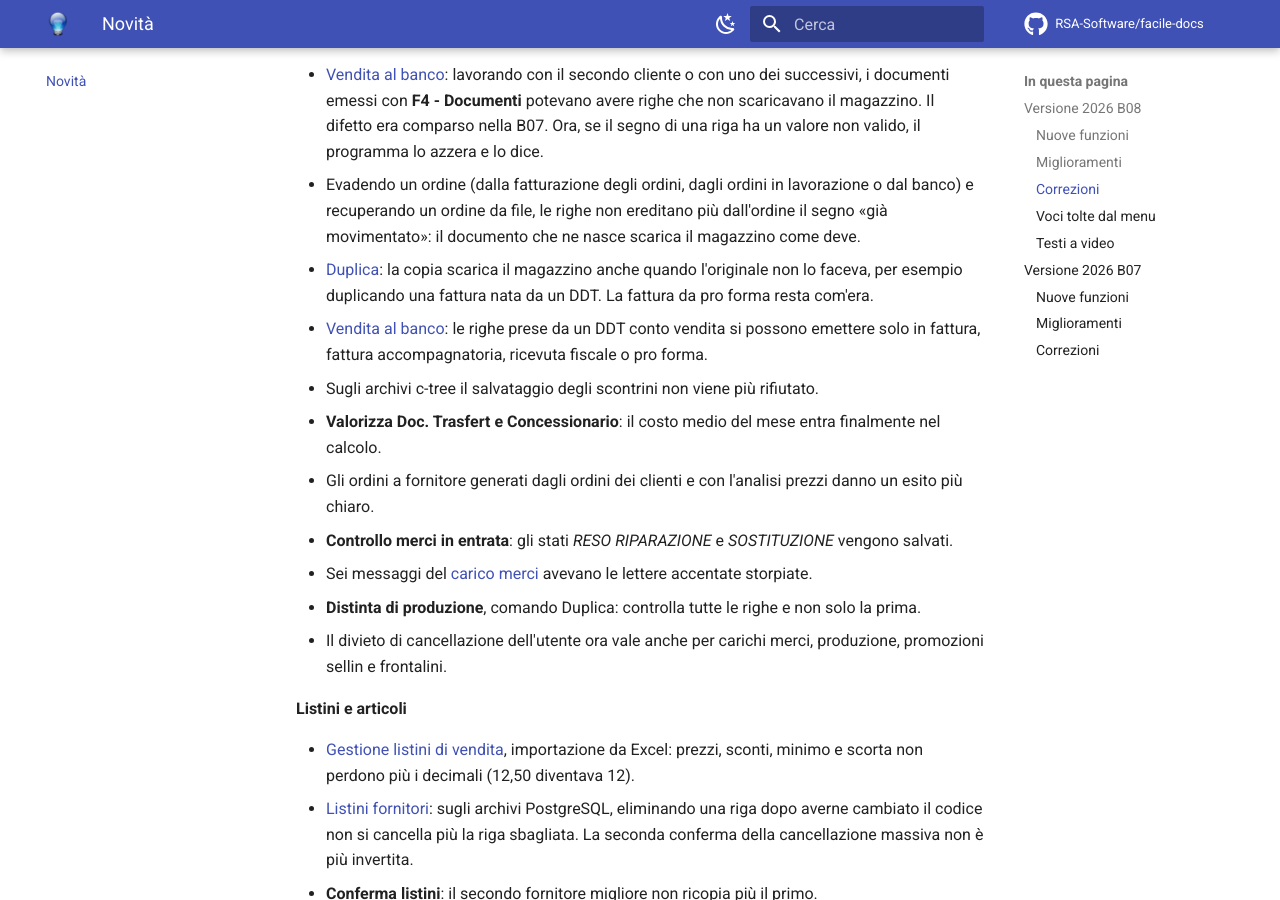
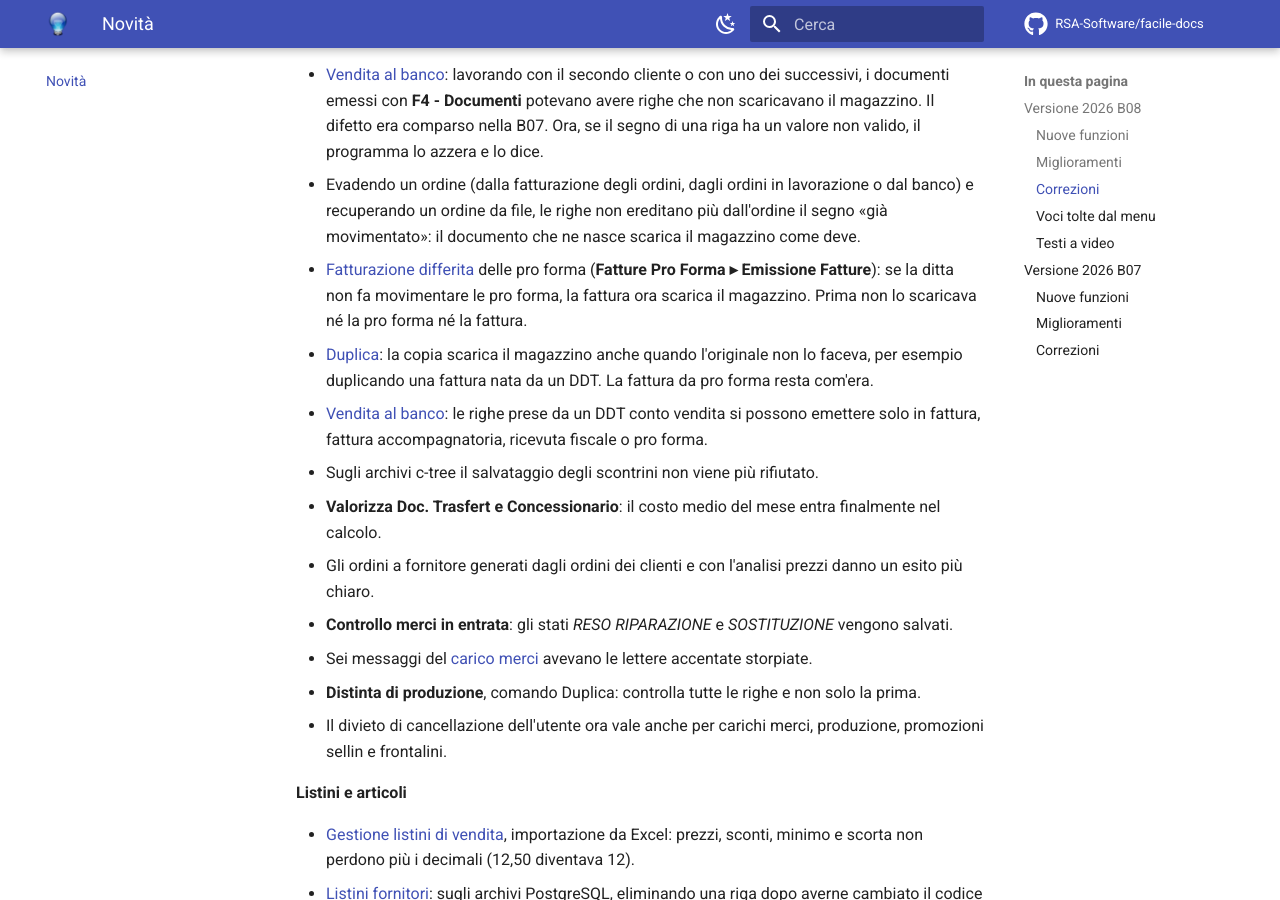
Before and after one commit to RSA-Software/facile-docs, an MkDocs documentation site: the page built from docs/novita/index.md, in a window 1280 px wide and 900 px high, scrolled down 3259 px. Built offline with MkDocs 1.6.1 and Material for MkDocs 9.7.7, drawn with Linux system fonts in a browser that asks for light colours; comment, search, counter and statistics services are not loaded.

Commit message:
Fatturazione differita: chi scarica il magazzino, e la correzione sulle pro forma
- emissione-fatture-da-documenti: nota su quali fatture scaricano il magazzino
  e sul ruolo di "Abilita Movimentazione Fatture Pro Forma"
- novita: correzione in B08 per la fatturazione delle pro forma

Co-Authored-By: Claude Opus 5.5 (1M context) <noreply@anthropic.com>

```diff
--- a/docs/moduli/vendite/emissione-fatture-da-documenti.md
+++ b/docs/moduli/vendite/emissione-fatture-da-documenti.md
@@ -188,6 +188,15 @@ righe già elaborate, che vengono saltate.
     in una fattura, e usa la maschera della
     [duplicazione](esporta-duplica-documenti.md).
 
+!!! note "Chi scarica il magazzino"
+
+    Le fatture generate da DDT, bolle e buoni **non scaricano il magazzino**:
+    lo ha già fatto il documento di partenza. Quelle generate dagli ordini lo
+    scaricano, perché l'ordine non muove la merce. Per le pro forma decide la
+    [ditta](../anagrafiche/ditte.md): con **Abilita Movimentazione Fatture Pro
+    Forma** attivo lo scarico lo fa la pro forma e la fattura no; senza, lo fa
+    la fattura.
+
 ## Vedi anche
 
 - [Documento di vendita](documento-di-vendita.md)
--- a/docs/novita/index.md
+++ b/docs/novita/index.md
@@ -162,6 +162,10 @@ cartella `log`.
   lavorazione o dal banco) e recuperando un ordine da file, le righe non
   ereditano più dall'ordine il segno «già movimentato»: il documento che ne
   nasce scarica il magazzino come deve.
+- [Fatturazione differita](../moduli/vendite/emissione-fatture-da-documenti.md)
+  delle pro forma (**Fatture Pro Forma ▸ Emissione Fatture**): se la ditta non
+  fa movimentare le pro forma, la fattura ora scarica il magazzino. Prima non
+  lo scaricava né la pro forma né la fattura.
 - [Duplica](../moduli/vendite/esporta-duplica-documenti.md): la copia scarica
   il magazzino anche quando l'originale non lo faceva, per esempio duplicando
   una fattura nata da un DDT. La fattura da pro forma resta com'era.
```
